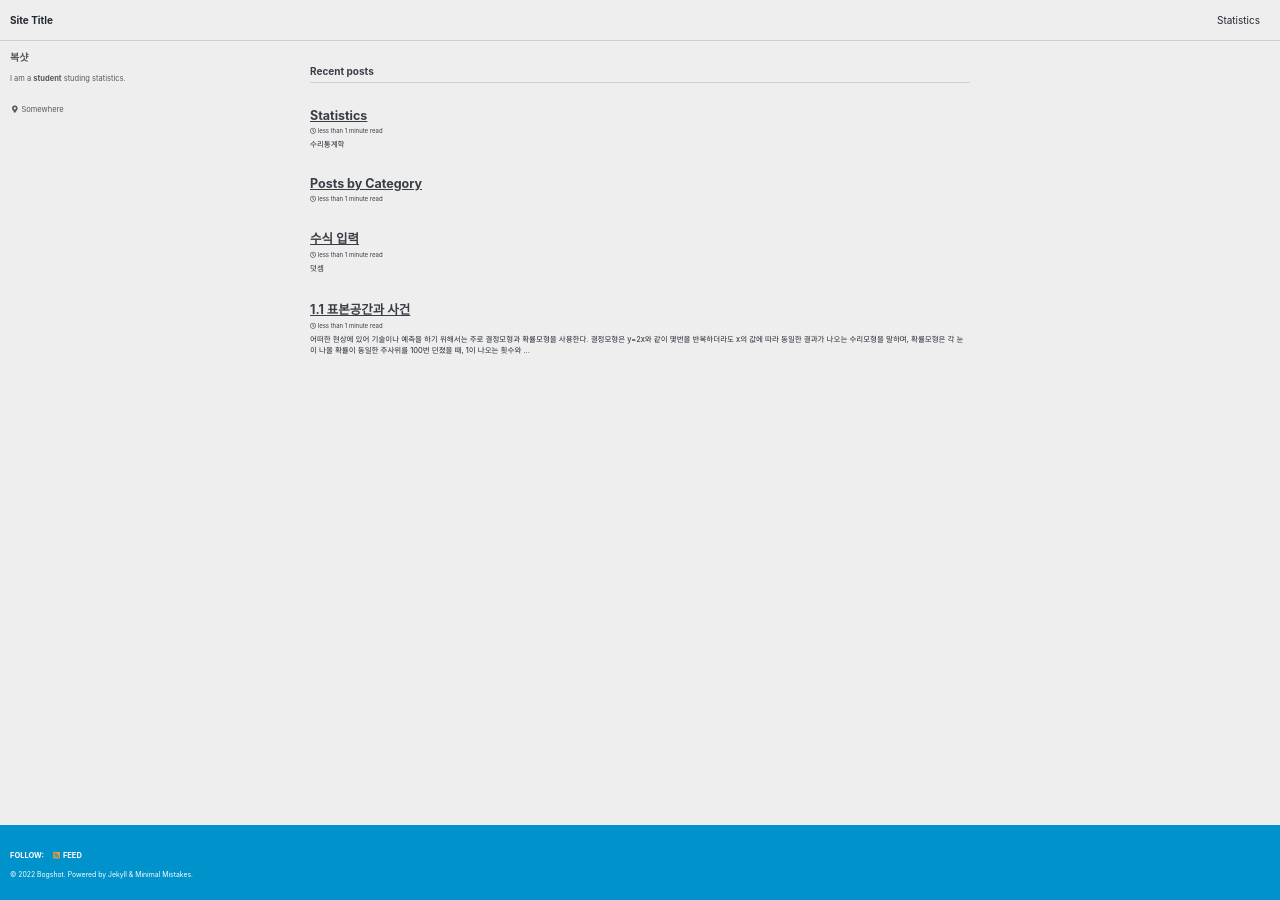
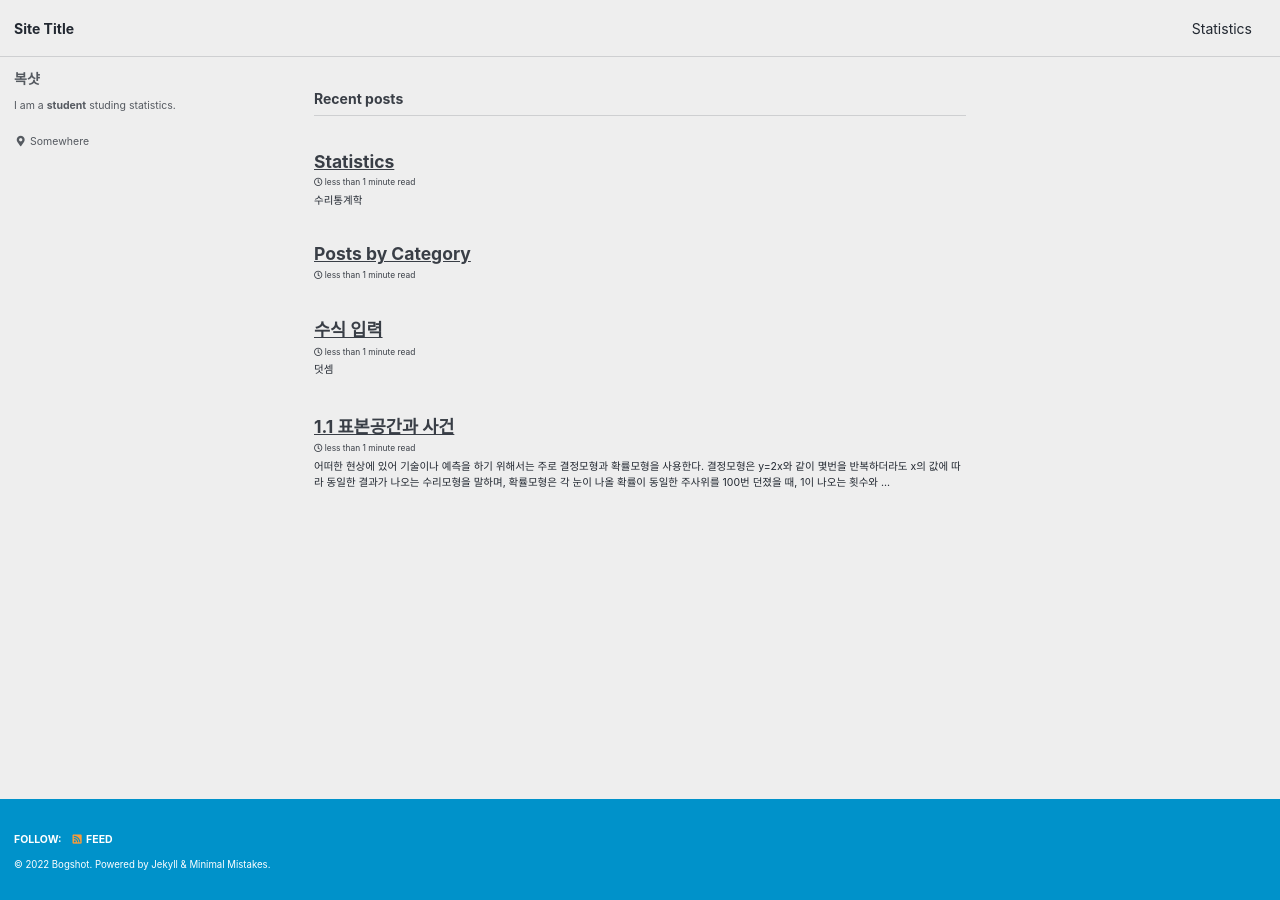
Before and after one commit to Bogshot/bogshot.github.io, a Jekyll site: the page built from index.html, in a window 1280 px wide. Built offline with Jekyll 4.4.1, drawn with Linux system fonts in a browser that asks for light colours; cached includes are drawn as plain includes; the list of posts is cut into pages by our own code.

Commit message:
Update _reset.scss

```diff
--- a/_sass/minimal-mistakes/_reset.scss
+++ b/_sass/minimal-mistakes/_reset.scss
@@ -8,18 +8,18 @@ html {
   /* apply a natural box layout model to all elements */
   box-sizing: border-box;
   background-color: $background-color;
-  font-size: 10px;
+  font-size: 14px;
 
   @include breakpoint($medium) {
-    font-size: 10px;
+    font-size: 14px;
   }
 
   @include breakpoint($large) {
-    font-size: 10px;
+    font-size: 14px;
   }
 
   @include breakpoint($x-large) {
-    font-size: 10px;
+    font-size: 14px;
   }
 
   -webkit-text-size-adjust: 100%;
```
